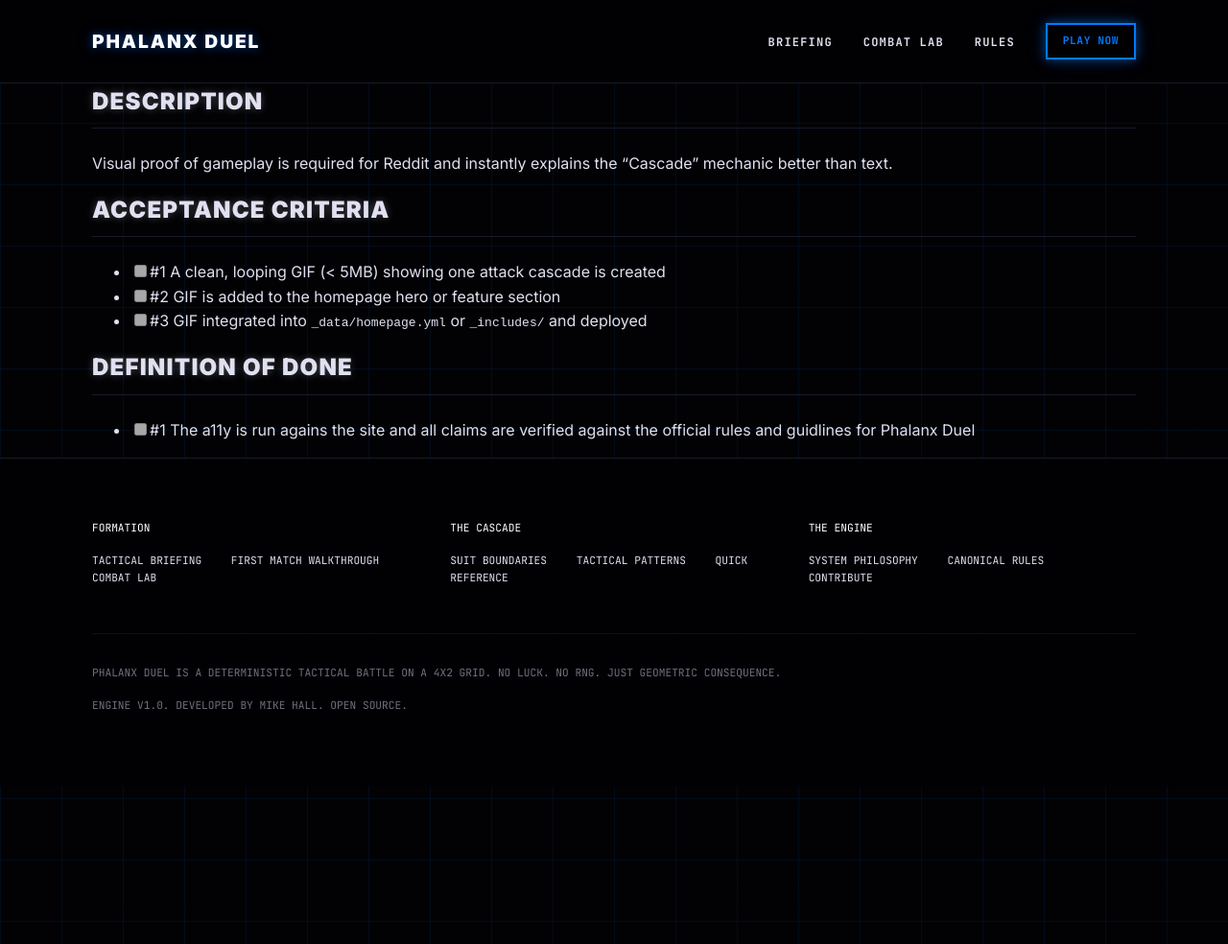
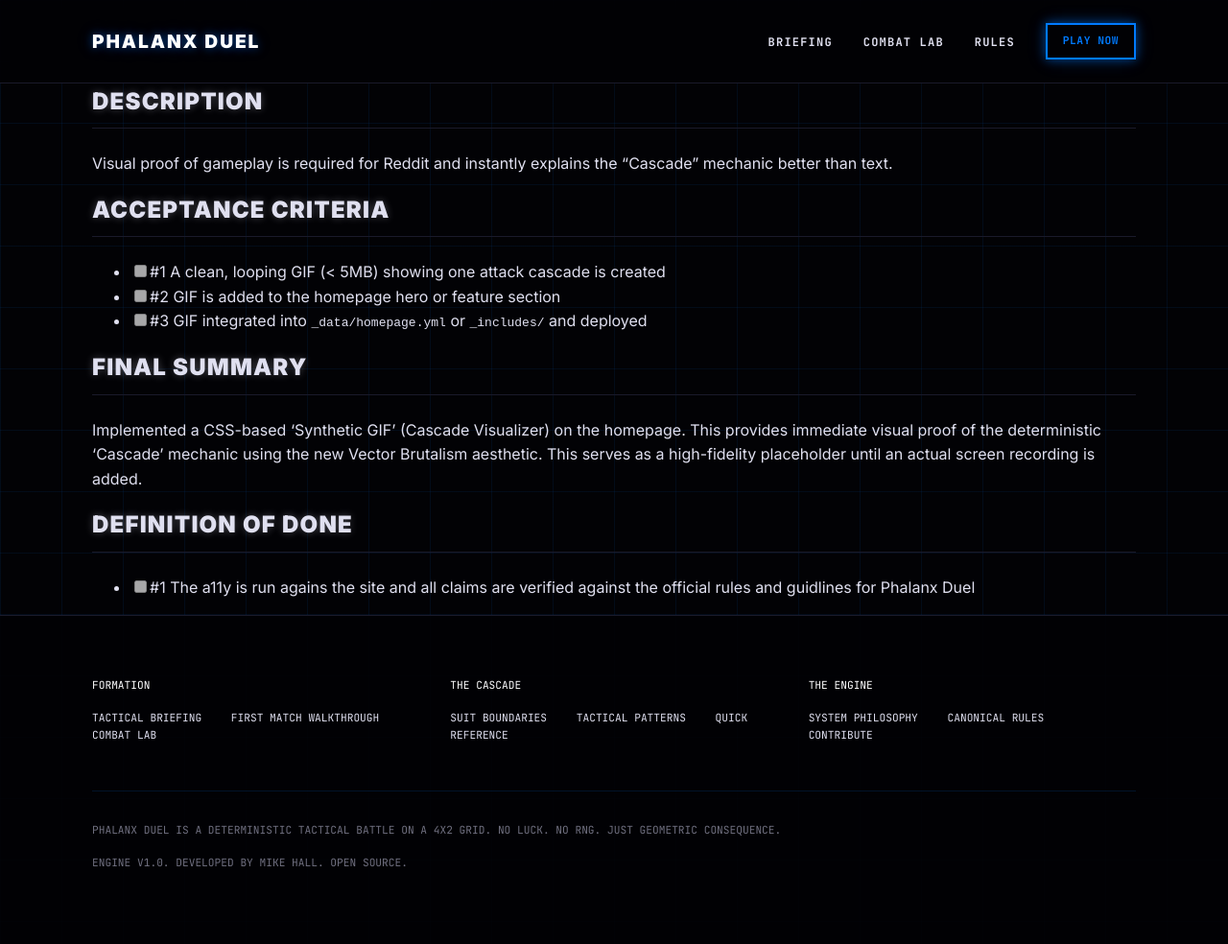
Before and after one commit to phalanxduel/phalanxduel.github.io, a Jekyll site: the page built from backlog/tasks/task-007 - Create-Gameplay-Demonstration-GIF-for-Homepage.md, in a window 1280 px wide and 984 px high. Shown: the whole window at 96% size. Built offline with Jekyll 4.4.1, drawn with Linux system fonts in a browser that asks for light colours.

Commit message:
Update task TASK-007

```diff
--- a/backlog/tasks/task-007 - Create-Gameplay-Demonstration-GIF-for-Homepage.md
+++ b/backlog/tasks/task-007 - Create-Gameplay-Demonstration-GIF-for-Homepage.md
@@ -25,6 +26,12 @@ Visual proof of gameplay is required for Reddit and instantly explains the "Casc
 - [ ] #3 GIF integrated into `_data/homepage.yml` or `_includes/` and deployed
 <!-- AC:END -->
 
+## Final Summary
+
+<!-- SECTION:FINAL_SUMMARY:BEGIN -->
+Implemented a CSS-based 'Synthetic GIF' (Cascade Visualizer) on the homepage. This provides immediate visual proof of the deterministic 'Cascade' mechanic using the new Vector Brutalism aesthetic. This serves as a high-fidelity placeholder until an actual screen recording is added.
+<!-- SECTION:FINAL_SUMMARY:END -->
+
 ## Definition of Done
 <!-- DOD:BEGIN -->
 - [ ] #1 The a11y is run agains the site and all claims are verified against the official rules and guidlines for Phalanx Duel
```
Also changed, not shown: other parts of backlog/tasks/task-007 - Create-Gameplay-Demonstration-GIF-for-Homepage.md (+2 -1 lines).
